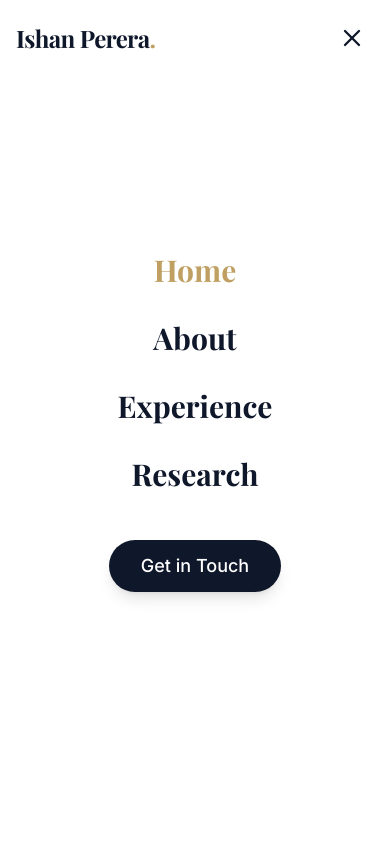
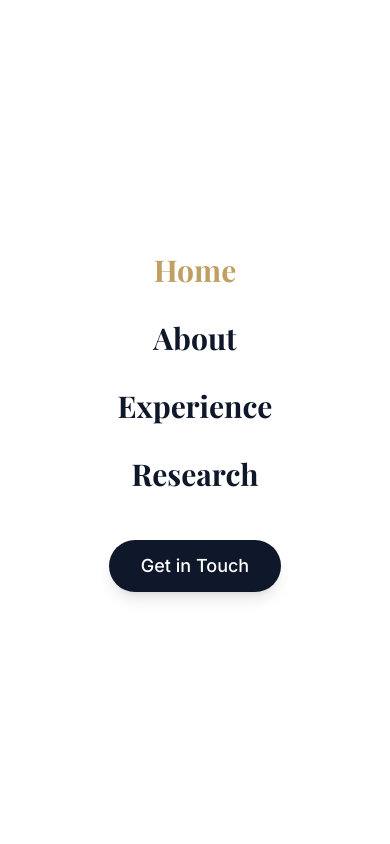
Before and after one commit to nmang004/Ishan-Portfolio, a React (Vite) app: page / in a window 390 px wide. Both pictures are taken after a click on the button "Toggle menu". Shown: the top 844 px of the page. Built offline with nearby package versions, Linux system fonts and the light colour scheme.

Commit message:
fix: mobile navigation and hero visibility issues
- Increase mobile menu z-index to appear above navbar
- Reduce hero top padding on mobile for better content visibility
- Disable hero fade effect on mobile while preserving desktop behavior

```diff
--- a/src/components/home/Hero.jsx
+++ b/src/components/home/Hero.jsx
@@ -1,15 +1,25 @@
+import { useState, useEffect } from 'react';
 import { motion, useScroll, useTransform } from 'framer-motion';
 import { ArrowRight } from 'lucide-react';
 import { Link } from 'react-router-dom';
 import headshot from '../../assets/ishanheadshot.jpg';
 
 const Hero = () => {
+    const [isDesktop, setIsDesktop] = useState(window.innerWidth >= 768);
     const { scrollY } = useScroll();
     const y1 = useTransform(scrollY, [0, 500], [0, 100]);
     const opacity = useTransform(scrollY, [0, 300], [1, 0]);
 
+    useEffect(() => {
+        const handleResize = () => {
+            setIsDesktop(window.innerWidth >= 768);
+        };
+        window.addEventListener('resize', handleResize);
+        return () => window.removeEventListener('resize', handleResize);
+    }, []);
+
     return (
-        <section className="relative min-h-screen flex items-start bg-primary overflow-hidden pt-32 md:pt-48">
+        <section className="relative min-h-screen flex items-start bg-primary overflow-hidden pt-20 md:pt-48">
             {/* Background Elements */}
             <div className="absolute inset-0 z-0">
                 <div className="absolute top-0 left-0 w-full h-full bg-[radial-gradient(circle_at_30%_20%,rgba(192,160,98,0.05),transparent_50%)]" />
@@ -22,7 +32,7 @@ const Hero = () => {
                 <div className="grid grid-cols-1 lg:grid-cols-2 gap-12 items-center">
                     {/* Text Content */}
                     <motion.div
-                        style={{ y: y1, opacity }}
+                        style={{ y: y1, ...(isDesktop && { opacity }) }}
                         className="order-2 lg:order-1 text-center lg:text-left"
                     >
                         <motion.div
--- a/src/components/layout/Layout.jsx
+++ b/src/components/layout/Layout.jsx
@@ -107,7 +107,7 @@ const Navbar = () => {
                         animate="open"
                         exit="closed"
                         variants={menuVariants}
-                        className="fixed inset-0 bg-white z-[9998] flex flex-col justify-center items-center md:hidden"
+                        className="fixed inset-0 bg-white z-[10001] flex flex-col justify-center items-center md:hidden"
                     >
                         <div className="flex flex-col space-y-8 text-center">
                             {navLinks.map((link) => (
```
